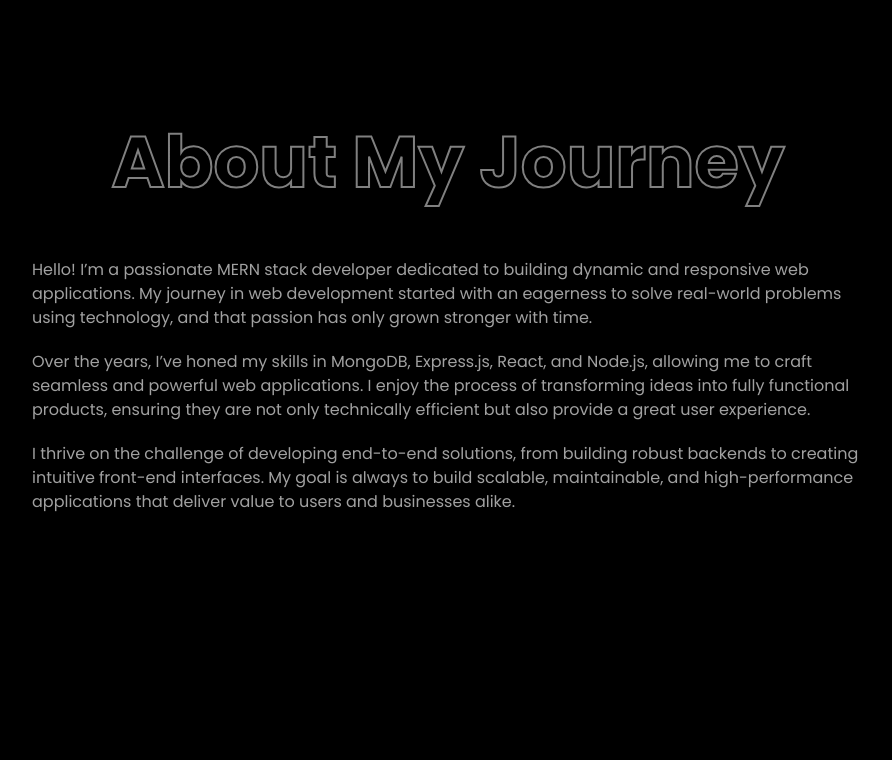
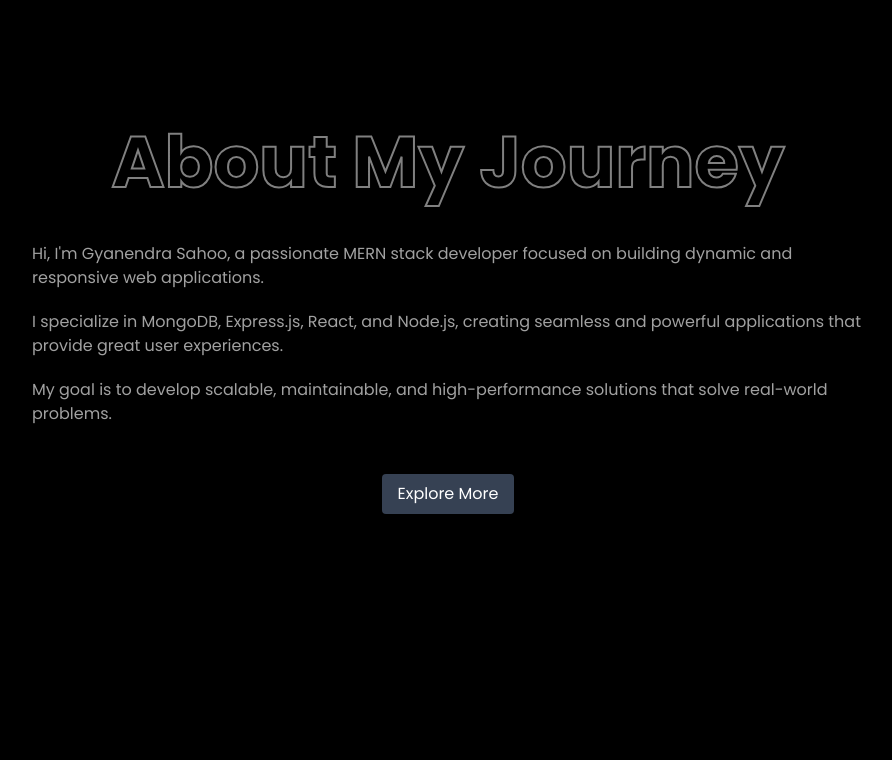
Before and after one commit to gyanendra-sahoo/PORTFOLIO, a React (Vite) app: page / in a window 1280 px wide. Shown: the part 880-1640 px from the top of the page, without its empty margins (192-1084 px from the left). Built offline with nearby package versions, Linux system fonts and the light colour scheme.

Commit message:
Add Button at About and Add Resume

```diff
--- a/package.json
+++ b/package.json
@@ -17,6 +17,7 @@
     "react": "^19.0.0",
     "react-dom": "^19.0.0",
     "react-icons": "^5.4.0",
+    "react-loader-spinner": "^6.1.6",
     "react-router-dom": "^7.1.5",
     "tailwindcss": "^4.0.5"
   },
--- a/src/components/About.jsx
+++ b/src/components/About.jsx
@@ -1,26 +1,27 @@
-import React from 'react'
+import React from 'react';
 
 const About = () => {
   return (
     <div id='about' className='h-screen flex justify-center items-center bg-black'>
-      <div className='flex flex-col justify-center items-center gap-10 sm:px-6 sm:px-12 md:px-24'>
+      <div className='flex flex-col justify-center items-center gap-6 sm:px-6 sm:px-12 md:px-24'>
         <h1 className='text-4xl sm:text-5xl md:text-6xl lg:text-7xl font-bold heading text-center'>
           About My Journey
         </h1>
         <div className="content max-w-4xl">
           <p className='text-[#A1A1A1] text-sm sm:text-base mt-5'>
-            Hello! I’m a passionate MERN stack developer dedicated to building dynamic and responsive web applications. My journey in web development started with an eagerness to solve real-world problems using technology, and that passion has only grown stronger with time.
+            Hi, I'm Gyanendra Sahoo, a passionate MERN stack developer focused on building dynamic and responsive web applications.
           </p>
           <p className='text-[#A1A1A1] text-sm sm:text-base mt-5'>
-            Over the years, I’ve honed my skills in MongoDB, Express.js, React, and Node.js, allowing me to craft seamless and powerful web applications. I enjoy the process of transforming ideas into fully functional products, ensuring they are not only technically efficient but also provide a great user experience.
+            I specialize in MongoDB, Express.js, React, and Node.js, creating seamless and powerful applications that provide great user experiences.
           </p>
           <p className='text-[#A1A1A1] text-sm sm:text-base mt-5'>
-            I thrive on the challenge of developing end-to-end solutions, from building robust backends to creating intuitive front-end interfaces. My goal is always to build scalable, maintainable, and high-performance applications that deliver value to users and businesses alike.
+            My goal is to develop scalable, maintainable, and high-performance solutions that solve real-world problems.
           </p>
         </div>
+        <button className='text-white mt-6 bg-gray-700 px-4 py-2 rounded'>Explore More</button>
       </div>
     </div>
-  )
+  );
 }
 
-export default About
+export default About;
--- a/src/components/Footer.jsx
+++ b/src/components/Footer.jsx
@@ -23,7 +23,7 @@
           <ul className="mt-3 space-y-2">
           <li className="hover:text-blue-500"
             onClick={() => scrollToSection('hero')}
-            >Home</li>
+            >Hero</li>
             <li className="hover:text-blue-500"
             onClick={() => scrollToSection('about')}
             >About</li>
--- a/src/components/Hero.jsx
+++ b/src/components/Hero.jsx
@@ -1,9 +1,11 @@
 import { useGSAP } from '@gsap/react'
 import gsap from 'gsap'
-import React from 'react'
+import React, { useState } from 'react'
 import { FaDownload } from 'react-icons/fa'
+import { CirclesWithBar } from 'react-loader-spinner'
 
 const Hero = () => {
+  const [isLoading, setIsLoading] = useState(false)
 
   useGSAP(() => {
     gsap.from('#hero-content', {
@@ -12,6 +14,17 @@
       duration: 0.8
     })
   })
+
+  const handleDownload = () => {
+    setIsLoading(true)
+    setTimeout(() => {
+      const link = document.createElement('a')
+      link.href = '/Gyanendra-Sahoo-Resume.pdf'
+      link.download = 'resume.pdf'
+      link.click()
+      setIsLoading(false)
+    }, 2000)
+  }
 
   return (
     <div id='hero' className="lg:h-screen flex justify-center items-center bg-black">
@@ -25,9 +38,24 @@
         <h2 className='text-[#A1A1A1] text-lg sm:text-xl md:text-2xl text-center'>
           innovative solutions
         </h2>
-        <button className='bg-gradient-to-r from-gray-500 to-gray-600 text-base sm:text-lg px-4 py-2 rounded-lg font-semibold mt-8 cursor-pointer flex items-center gap-2 text-gray-300'>
-          <FaDownload /> Download Resume
-        </button>
+
+        {isLoading ? (
+          <CirclesWithBar
+            height="50"
+            width="50"
+            color="#A1A1A1"
+            ariaLabel="loading"
+            wrapperStyle={{}}
+            wrapperClass=""
+          />
+        ) : (
+          <button
+            className='bg-gradient-to-r from-gray-500 to-gray-600 text-base sm:text-lg px-4 py-2 rounded-lg font-semibold mt-8 cursor-pointer flex items-center gap-2 text-gray-300'
+            onClick={handleDownload}
+          >
+            <FaDownload /> Download Resume
+          </button>
+        )}
       </div>
     </div>
   )
```
Also changed, not shown: 2 other files (tests, documents, lock files or other folders).
